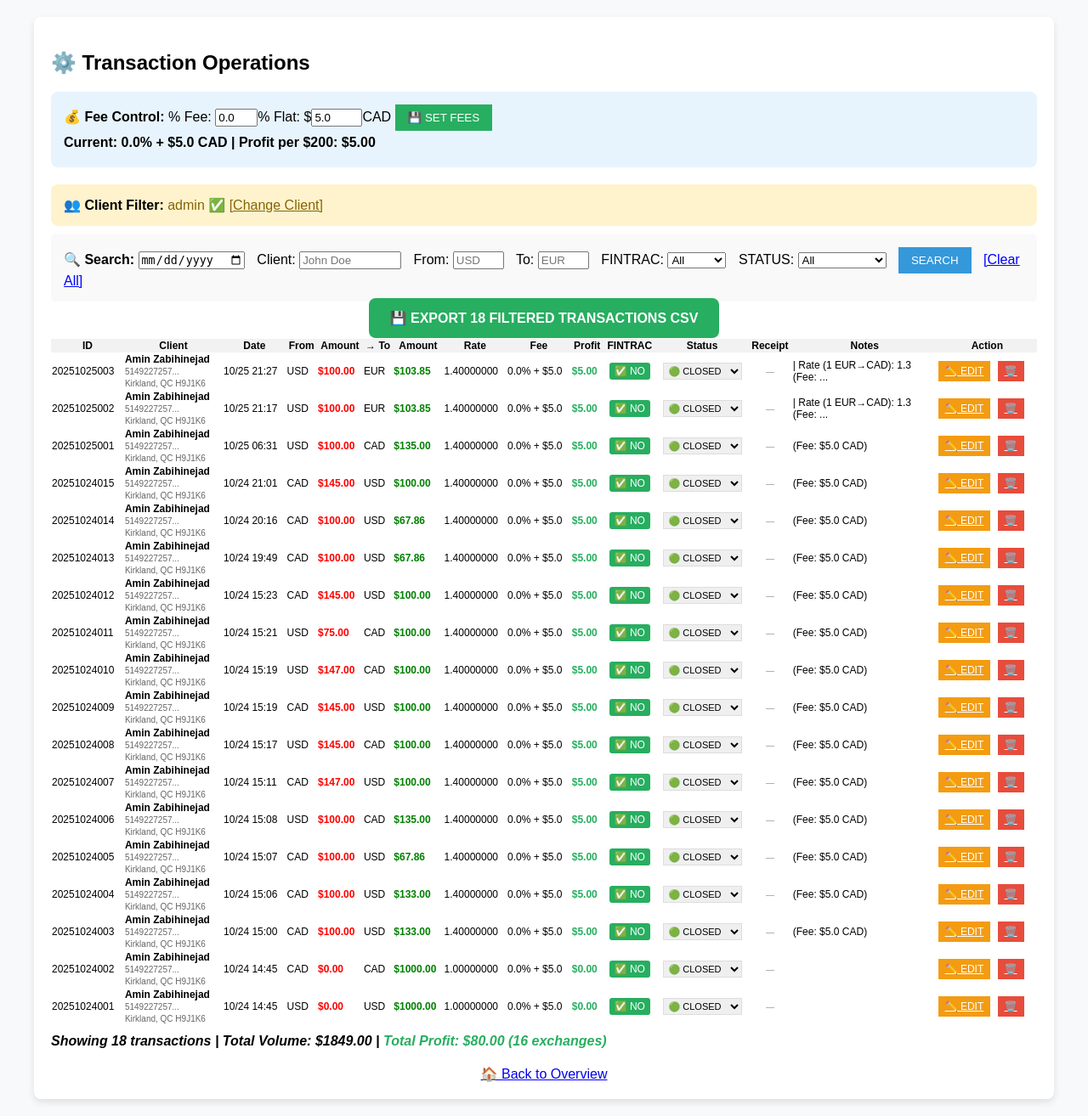
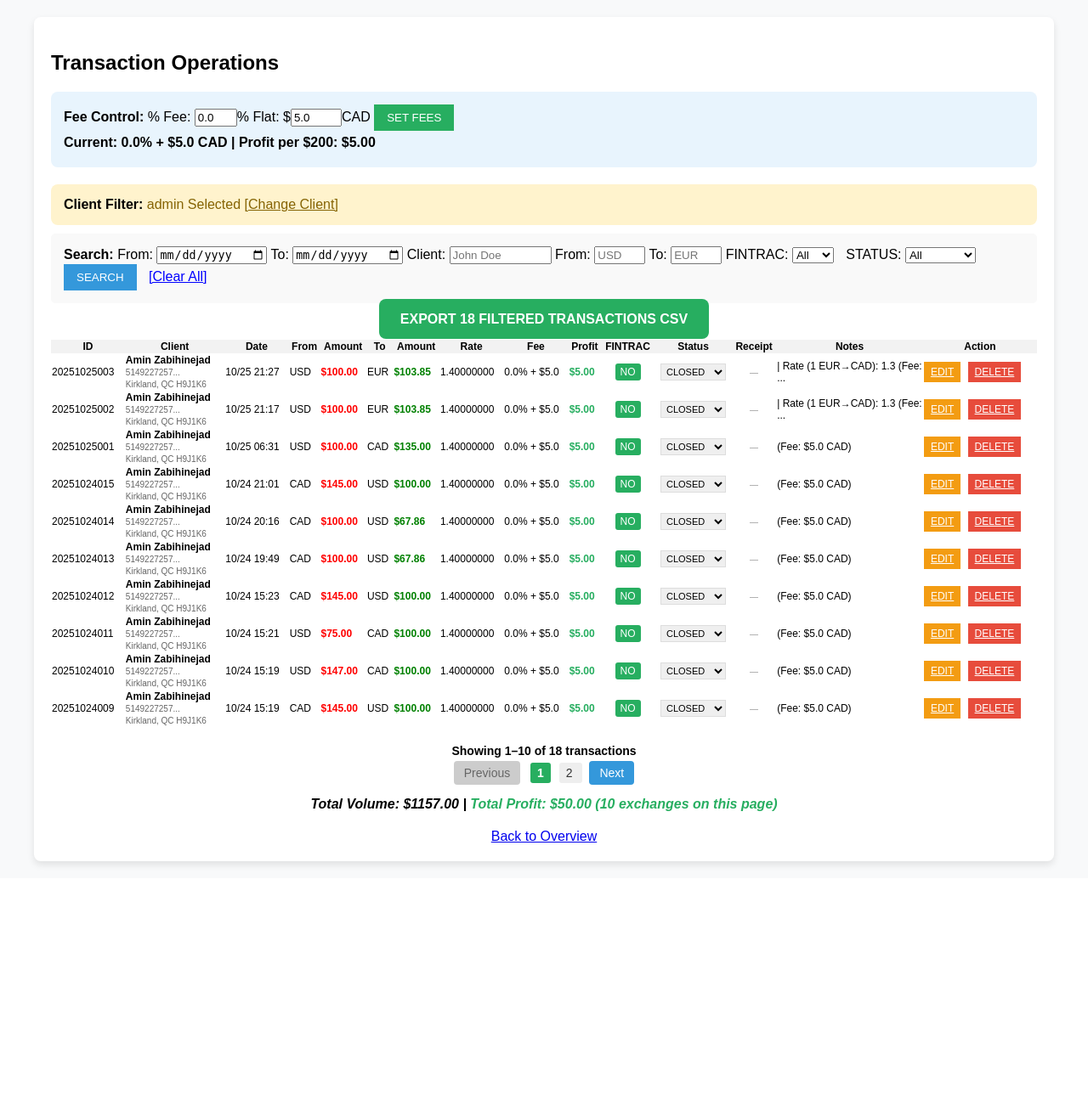
Before and after one commit to AminZabihinejad/AminZabihinejad, a Flask app: page /transactions in a window 1280 px wide. Shown: the part 115-1429 px from the top of the page at 85% size. After the commit the page ends 1136 px from the top, so only its background shows below. Run offline with Flask 3, Linux system fonts and the light colour scheme; a user stored in the database is signed in; data comes from the database, SQL or seed files in the repository.

Commit message:
update21

```diff
--- a/app.py
+++ b/app.py
@@ -2,7 +2,7 @@ from flask import Flask, render_template, request, redirect, url_for, session, f
 from flask_sqlalchemy import SQLAlchemy
 from sqlalchemy.exc import IntegrityError
 from sqlalchemy import func
-from datetime import datetime, date, timedelta
+from datetime import datetime, date, timedelta, time
 import requests
 import json
 import csv
@@ -11,6 +11,8 @@ from werkzeug.security import generate_password_hash, check_password_hash
 from werkzeug.utils import secure_filename
 import os
 import uuid
+from math import ceil
+import sqlalchemy as sa
 
 app = Flask(__name__)
 app.config['SECRET_KEY'] = 'piggybank2025'
@@ -537,58 +539,98 @@ def edit_transaction(tx_id):
     return render_template('edit_transaction.html', tx=tx)
 
 
+
 @app.route('/transactions')
 def transactions():
     if 'user_id' not in session:
         return redirect(url_for('login'))
 
-    search_date = request.args.get('date', '')
+    # === GET PAGINATION & FILTERS ===
+    page = int(request.args.get('page', 1))
+    per_page = 10
+
+    from_date = request.args.get('from_date', '')
+    to_date = request.args.get('to_date', '')
     search_client = request.args.get('client_name', '')
-    search_from = request.args.get('from_currency', '')
-    search_to = request.args.get('to_currency', '')
-    search_fintrac = request.args.get('fintrac', '')
-    search_status = request.args.get('status', '')
+    search_from = request.args.get('from_currency', '').upper()
+    search_to = request.args.get('to_currency', '').upper()
+    fintrac = request.args.get('fintrac', '')
+    status = request.args.get('status', '')
 
+    # === BUILD BASE QUERY ===
     query = Transaction.query.order_by(Transaction.date.desc())
-    if session.get('is_admin'):
-        all_tx = query.all()
-    else:
+
+    # === APPLY CLIENT FILTER (ADMIN vs USER) ===
+    if not session.get('is_admin'):
         client_id = session.get('selected_client_id')
-        if client_id:
-            all_tx = query.filter_by(client_id=client_id).all()
-        else:
-            all_tx = []
+        if not client_id:
+            return render_template('transactions.html', transactions=[], total_count=0, total_pages=0, page=1,
+                                   from_date=from_date, to_date=to_date,
+                                   search_client=search_client, search_from=search_from, search_to=search_to,
+                                   fintrac=fintrac, status=status,
+                                   current_fee=round(FEE_PERCENTAGE * 100, 1),
+                                   current_flat_fee=round(FLAT_FEE_CAD, 2))
+        query = query.filter(Transaction.client_id == client_id)
 
-    if search_fintrac == 'yes':
-        all_tx = [tx for tx in all_tx if tx.is_fintrac]
-    elif search_fintrac == 'no':
-        all_tx = [tx for tx in all_tx if not tx.is_fintrac]
+    # === DATE RANGE FILTER ===
+    if from_date:
+        try:
+            start_dt = datetime.strptime(from_date, '%Y-%m-%d')
+            query = query.filter(Transaction.date >= start_dt)
+        except ValueError:
+            pass
+    if to_date:
+        try:
+            end_dt = datetime.strptime(to_date, '%Y-%m-%d')
+            end_dt = datetime.combine(end_dt, time.max)
+            query = query.filter(Transaction.date <= end_dt)
+        except ValueError:
+            pass
 
-    if search_status == 'closed':
-        all_tx = [tx for tx in all_tx if tx.status == 'closed']
-    elif search_status == 'pending':
-        all_tx = [tx for tx in all_tx if tx.status == 'pending']
+    # === OTHER FILTERS (SQL) ===
+    if search_client:
+        name = f"%{search_client}%"
+        query = query.join(Client).filter(
+            sa.or_(
+                Client.first_name.ilike(name),
+                Client.last_name.ilike(name),
+                sa.func.concat(Client.first_name, ' ', Client.last_name).ilike(name)
+            )
+        )
+    if search_from:
+        query = query.filter(Transaction.from_currency == search_from)
+    if search_to:
+        query = query.filter(Transaction.to_currency == search_to)
+    if fintrac == 'yes':
+        query = query.filter(Transaction.is_fintrac == True)
+    elif fintrac == 'no':
+        query = query.filter(Transaction.is_fintrac == False)
+    if status:
+        query = query.filter(Transaction.status == status)
 
-    if search_date:
-        search_date_obj = datetime.strptime(search_date, '%Y-%m-%d')
-        all_tx = [tx for tx in all_tx if tx.date.date() == search_date_obj.date()]
-    if search_client:
-        all_tx = [tx for tx in all_tx if
-                  search_client.lower() in f"{tx.client.first_name} {tx.client.last_name}".lower()]
-    if search_from:
-        all_tx = [tx for tx in all_tx if tx.from_currency.upper() == search_from.upper()]
-    if search_to:
-        all_tx = [tx for tx in all_tx if tx.to_currency.upper() == search_to.upper()]
+    # === COUNT TOTAL FOR PAGINATION ===
+    total_count = query.count()
+    total_pages = ceil(total_count / per_page) if total_count > 0 else 1
+    page = max(1, min(page, total_pages))  # Clamp page
 
-    current_fee = round(FEE_PERCENTAGE * 100, 1)
-    current_flat_fee = round(FLAT_FEE_CAD, 2)
+    # === PAGINATE ===
+    transactions = query.offset((page - 1) * per_page).limit(per_page).all()
 
-    return render_template('transactions.html', transactions=all_tx,
-                           search_date=search_date, search_client=search_client,
-                           search_from=search_from, search_to=search_to,
-                           search_fintrac=search_fintrac, search_status=search_status,
-                           current_fee=current_fee, current_flat_fee=current_flat_fee,
-                           filtered_transactions=len(all_tx))
+    # === RENDER ===
+    return render_template('transactions.html',
+                           transactions=transactions,
+                           page=page,
+                           total_count=total_count,
+                           total_pages=total_pages,
+                           from_date=from_date,
+                           to_date=to_date,
+                           search_client=search_client,
+                           search_from=search_from,
+                           search_to=search_to,
+                           fintrac=fintrac,
+                           status=status,
+                           current_fee=round(FEE_PERCENTAGE * 100, 1),
+                           current_flat_fee=round(FLAT_FEE_CAD, 2))
 
 
 @app.route('/update_status/<tx_id>', methods=['POST'])
--- a/templates/transactions.html
+++ b/templates/transactions.html
@@ -1,18 +1,16 @@
 {% extends "base.html" %}
+{% block title %}Operation - MoneyExchange Pro{% endblock %}
+{% block content %}
+    <h2>Transaction Operations</h2>
 
-{% block title %}Operation - MoneyExchange Pro{% endblock %}
-
-{% block content %}
-    <h2>⚙️ Transaction Operations</h2>
-
-    <!-- ✅ FEE CONTROL - ADMIN ONLY -->
+    <!-- FEE CONTROL - ADMIN ONLY -->
     {% if session.is_admin %}
     <div style="background:#e8f4fd; padding:15px; border-radius:8px; margin-bottom:20px;">
-        <strong>💰 Fee Control:</strong>
+        <strong>Fee Control:</strong>
         <form method="POST" action="{{ url_for('set_fees') }}" style="display:inline;">
             % Fee: <input type="number" name="fee_percentage" step="0.1" value="{{ current_fee }}" style="width:50px;">%
             Flat: $<input type="number" name="flat_fee_cad" step="0.01" value="{{ current_flat_fee }}" style="width:60px;">CAD
-            <input type="submit" value="💾 SET FEES" style="padding:8px 15px; background:#27ae60; color:white; border:none;">
+            <input type="submit" value="SET FEES" style="padding:8px 15px; background:#27ae60; color:white; border:none;">
         </form>
         <p style="margin:5px 0; font-weight:bold;">
             <strong>Current:</strong> {{ current_fee }}% + ${{ current_flat_fee }} CAD |
@@ -21,11 +19,11 @@
     </div>
     {% endif %}
 
-    <!-- ✅ CLIENT FILTER -->
+    <!-- CLIENT FILTER -->
     <div style="background:#fff3cd; padding:15px; border-radius:8px; margin-bottom:10px;">
-        <strong>👥 Client Filter:</strong>
+        <strong>Client Filter:</strong>
         {% if session.selected_client_id %}
-            <span style="color:#856404;">{{ session.selected_client_name }} ✅</span>
+            <span style="color:#856404;">{{ session.selected_client_name }} Selected</span>
             <a href="{{ url_for('index') }}" style="color:#856404;">[Change Client]</a>
         {% else %}
             <span style="color:#856404;">ALL CLIENTS</span>
@@ -33,23 +31,26 @@
         {% endif %}
     </div>
 
-    <!-- ✅ SEARCH FORM - 2 STATES ONLY! -->
+    <!-- SEARCH + DATE RANGE FORM -->
     <div style="background: #f9f9f9; padding: 15px; margin: 10px 0; border-radius: 5px;">
         <form method="GET">
-            <strong>🔍 Search:</strong>
-            <input type="date" name="date" value="{{ search_date }}" style="margin-right:10px;">
-            Client: <input type="text" name="client_name" placeholder="John Doe" value="{{ search_client }}" style="width:120px; margin-right:10px;">
-            From: <input type="text" name="from_currency" placeholder="USD" value="{{ search_from }}" style="width:60px; margin-right:10px;">
-            To: <input type="text" name="to_currency" placeholder="EUR" value="{{ search_to }}" style="width:60px; margin-right:10px;">
-            FINTRAC: <select name="fintrac" style="margin-right:10px;">
+            <strong>Search:</strong>
+            <label>From: <input type="date" name="from_date" value="{{ from_date }}" style="width:130px;"></label>
+            <label>To: <input type="date" name="to_date" value="{{ to_date }}" style="width:130px;"></label>
+            Client: <input type="text" name="client_name" placeholder="John Doe" value="{{ search_client }}" style="width:120px;">
+            From: <input type="text" name="from_currency" placeholder="USD" value="{{ search_from }}" style="width:60px;">
+            To: <input type="text" name="to_currency" placeholder="EUR" value="{{ search_to }}" style="width:60px;">
+            FINTRAC:
+            <select name="fintrac" style="margin-right:10px;">
                 <option value="">All</option>
-                <option value="yes" {{ 'selected' if request.args.get('fintrac') == 'yes' }}>🚨 YES</option>
-                <option value="no" {{ 'selected' if request.args.get('fintrac') == 'no' }}>✅ NO</option>
+                <option value="yes" {{ 'selected' if fintrac == 'yes' }}>YES</option>
+                <option value="no" {{ 'selected' if fintrac == 'no' }}>NO</option>
             </select>
-            STATUS: <select name="status" style="margin-right:10px;">
+            STATUS:
+            <select name="status" style="margin-right:10px;">
                 <option value="">All</option>
-                <option value="closed" {{ 'selected' if request.args.get('status') == 'closed' }}>🟢 CLOSED</option>
-                <option value="pending" {{ 'selected' if request.args.get('status') == 'pending' }}>⏳ PENDING</option>
+                <option value="closed" {{ 'selected' if status == 'closed' }}>CLOSED</option>
+                <option value="pending" {{ 'selected' if status == 'pending' }}>PENDING</option>
             </select>
             <input type="submit" value="SEARCH" style="padding:8px 15px; background:#3498db; color:white; border:none;">
             <a href="{{ url_for('transactions') }}" style="color:blue; margin-left:10px;">[Clear All]</a>
@@ -57,20 +58,18 @@
     </div>
 
     {% if transactions %}
-        <!-- ✅ EXPORT BUTTON -->
+        <!-- EXPORT BUTTON (with current filters) -->
         <div style="text-align:center; margin-bottom:15px;">
             <a href="{{ url_for('export_csv',
-                date=search_date,
-                client_name=search_client,
-                from_currency=search_from,
-                to_currency=search_to,
-                fintrac=request.args.get('fintrac', ''),
-                status=request.args.get('status', '')) }}"
+                from_date=from_date, to_date=to_date,
+                client_name=search_client, from_currency=search_from, to_currency=search_to,
+                fintrac=fintrac, status=status) }}"
                style="background:#27ae60; color:white; padding:15px 25px; text-decoration:none; border-radius:8px; font-size:16px; font-weight:bold;">
-                💾 EXPORT {{ transactions|length }} FILTERED TRANSACTIONS CSV
+                EXPORT {{ total_count }} FILTERED TRANSACTIONS CSV
             </a>
         </div>
 
+        <!-- TRANSACTION TABLE -->
         <table style="width:100%; border-collapse: collapse; font-size:12px;">
             <tr style="background:#f2f2f2;">
                 <th>ID</th>
@@ -78,7 +77,7 @@
                 <th>Date</th>
                 <th>From</th>
                 <th>Amount</th>
-                <th>→ To</th>
+                <th>To</th>
                 <th>Amount</th>
                 <th>Rate</th>
                 <th>Fee</th>
@@ -110,16 +109,16 @@
                     <td style="color: #27ae60; font-weight: bold;">${{ "%.2f"|format(profit) }}</td>
                     <td style="text-align:center;">
                         {% if tx.is_fintrac %}
-                            <span style="background:#e74c3c; color:white; padding:3px 8px; border-radius:3px; font-weight:bold;">🚨 YES</span>
+                            <span style="background:#e74c3c; color:white; padding:3px 8px; border-radius:3px; font-weight:bold;">YES</span>
                         {% else %}
-                            <span style="background:#27ae60; color:white; padding:3px 6px; border-radius:3px;">✅ NO</span>
+                            <span style="background:#27ae60; color:white; padding:3px 6px; border-radius:3px;">NO</span>
                         {% endif %}
                     </td>
                     <td style="text-align:center;">
                         <form method="POST" action="{{ url_for('update_status', tx_id=tx.id) }}" style="display:inline;">
                             <select name="status" onchange="this.form.submit()" style="font-size:11px; padding:2px; border:1px solid #ddd;">
-                                <option value="closed" {% if tx.status == 'closed' %}selected{% endif %}>🟢 CLOSED</option>
-                                <option value="pending" {% if tx.status == 'pending' %}selected{% endif %}>⏳ PENDING</option>
+                                <option value="closed" {% if tx.status == 'closed' %}selected{% endif %}>CLOSED</option>
+                                <option value="pending" {% if tx.status == 'pending' %}selected{% endif %}>PENDING</option>
                             </select>
                         </form>
                     </td>
@@ -128,7 +127,7 @@
                             <a href="{{ url_for('download_receipt', tx_id=tx.id) }}"
                                style="background:#27ae60; color:white; padding:5px 8px; text-decoration:none; border-radius:3px; font-size:10px;"
                                title="{{ tx.receipt_filename }}">
-                                📄 DOWNLOAD
+                                DOWNLOAD
                             </a>
                         {% else %}
                             <span style="color:#999; font-size:10px;">—</span>
@@ -136,27 +135,89 @@
                     </td>
                     <td style="max-width:150px;">{{ (tx.notes or '')[:30] }}{% if tx.notes|length > 30 %}...{% endif %}</td>
                     <td>
-                        <a href="{{ url_for('edit_transaction', tx_id=tx.id) }}" style="background:#f39c12; color:white; padding:5px 8px;">✏️ EDIT</a>
-                        <a href="{{ url_for('delete_transaction', tx_id=tx.id) }}" style="background:#e74c3c; color:white; padding:5px 8px; margin-left:5px;" onclick="return confirm('Delete transaction #{{ tx.id }}?')">🗑️</a>
+                        <a href="{{ url_for('edit_transaction', tx_id=tx.id) }}" style="background:#f39c12; color:white; padding:5px 8px;">EDIT</a>
+                        <a href="{{ url_for('delete_transaction', tx_id=tx.id) }}" style="background:#e74c3c; color:white; padding:5px 8px; margin-left:5px;" onclick="return confirm('Delete transaction #{{ tx.id }}?')">DELETE</a>
                     </td>
                 </tr>
             {% endfor %}
         </table>
-        <p style="margin-top:10px; font-weight:bold;">
-    <em>Showing {{ transactions|length }} transactions |
-    {% set exchange_txs = transactions|selectattr('from_amount', '>', 0)|list %}
-    Total Volume: ${{ "%.2f"|format(transactions|sum(attribute='from_amount')) }} |
-    <span style="color:#27ae60;">Total Profit: ${{ "%.2f"|format((exchange_txs|sum(attribute='from_amount') * current_fee / 100) + (exchange_txs|length * current_flat_fee)) }} ({{ exchange_txs|length }} exchanges)</span>
-    </em>
-</p>
+
+        <!-- PAGINATION -->
+        <div style="text-align:center; margin:20px 0; font-size:14px;">
+            <strong>
+                Showing {{ ((page - 1) * 10 + 1) }}–{{ [page * 10, total_count]|min }} of {{ total_count }} transactions
+            </strong>
+            <div style="margin-top:10px;">
+                {% if page > 1 %}
+                    <a href="{{ url_for('transactions', page=page-1,
+                        from_date=from_date, to_date=to_date,
+                        client_name=search_client, from_currency=search_from, to_currency=search_to,
+                        fintrac=fintrac, status=status) }}"
+                       style="margin:0 5px; padding:6px 12px; background:#3498db; color:white; text-decoration:none; border-radius:4px;">
+                        Previous
+                    </a>
+                {% else %}
+                    <span style="margin:0 5px; padding:6px 12px; background:#ccc; color:#666; border-radius:4px;">Previous</span>
+                {% endif %}
+
+                {% set start_page = [page - 2, 1]|max %}
+                {% set end_page = [page + 2, total_pages]|min %}
+                {% if start_page > 1 %}
+                    <a href="{{ url_for('transactions', page=1, **request.args.to_dict(flat=False)) }}" style="margin:0 3px; padding:4px 8px; background:#eee; color:#333; text-decoration:none; border-radius:3px;">1</a>
+                    {% if start_page > 2 %}...{% endif %}
+                {% endif %}
+
+                {% for p in range(start_page, end_page + 1) %}
+                    {% if p == page %}
+                        <strong style="margin:0 3px; padding:4px 8px; background:#27ae60; color:white; border-radius:3px;">{{ p }}</strong>
+                    {% else %}
+                        <a href="{{ url_for('transactions', page=p,
+                            from_date=from_date, to_date=to_date,
+                            client_name=search_client, from_currency=search_from, to_currency=search_to,
+                            fintrac=fintrac, status=status) }}"
+                           style="margin:0 3px; padding:4px 8px; background:#eee; color:#333; text-decoration:none; border-radius:3px;">
+                            {{ p }}
+                        </a>
+                    {% endif %}
+                {% endfor %}
+
+                {% if end_page < total_pages %}
+                    {% if end_page < total_pages - 1 %}...{% endif %}
+                    <a href="{{ url_for('transactions', page=total_pages, **request.args.to_dict(flat=False)) }}" style="margin:0 3px; padding:4px 8px; background:#eee; color:#333; text-decoration:none; border-radius:3px;">{{ total_pages }}</a>
+                {% endif %}
+
+                {% if page < total_pages %}
+                    <a href="{{ url_for('transactions', page=page+1,
+                        from_date=from_date, to_date=to_date,
+                        client_name=search_client, from_currency=search_from, to_currency=search_to,
+                        fintrac=fintrac, status=status) }}"
+                       style="margin:0 5px; padding:6px 12px; background:#3498db; color:white; text-decoration:none; border-radius:4px;">
+                        Next
+                    </a>
+                {% else %}
+                    <span style="margin:0 5px; padding:6px 12px; background:#ccc; color:#666; border-radius:4px;">Next</span>
+                {% endif %}
+            </div>
+        </div>
+
+        <!-- TOTALS -->
+        <p style="margin-top:10px; font-weight:bold; text-align:center;">
+            <em>
+                Total Volume: ${{ "%.2f"|format(transactions|sum(attribute='from_amount')) }} |
+                <span style="color:#27ae60;">
+                    Total Profit: ${{ "%.2f"|format((transactions|sum(attribute='from_amount') * current_fee / 100) + (transactions|length * current_flat_fee)) }}
+                    ({{ transactions|length }} exchanges on this page)
+                </span>
+            </em>
+        </p>
     {% else %}
         <div style="text-align:center; padding:30px; color:#666;">
             <h3>No transactions found!</h3>
-            <p>Select a client and add transactions from <a href="{{ url_for('index') }}">📊 Overview</a></p>
+            <p>Select a client and add transactions from <a href="{{ url_for('index') }}">Overview</a></p>
         </div>
     {% endif %}
 
     <div style="margin-top:20px; text-align:center;">
-        <a href="{{ url_for('index') }}" style="font-size:16px;">🏠 Back to Overview</a>
+        <a href="{{ url_for('index') }}" style="font-size:16px;">Back to Overview</a>
     </div>
 {% endblock %}
```
